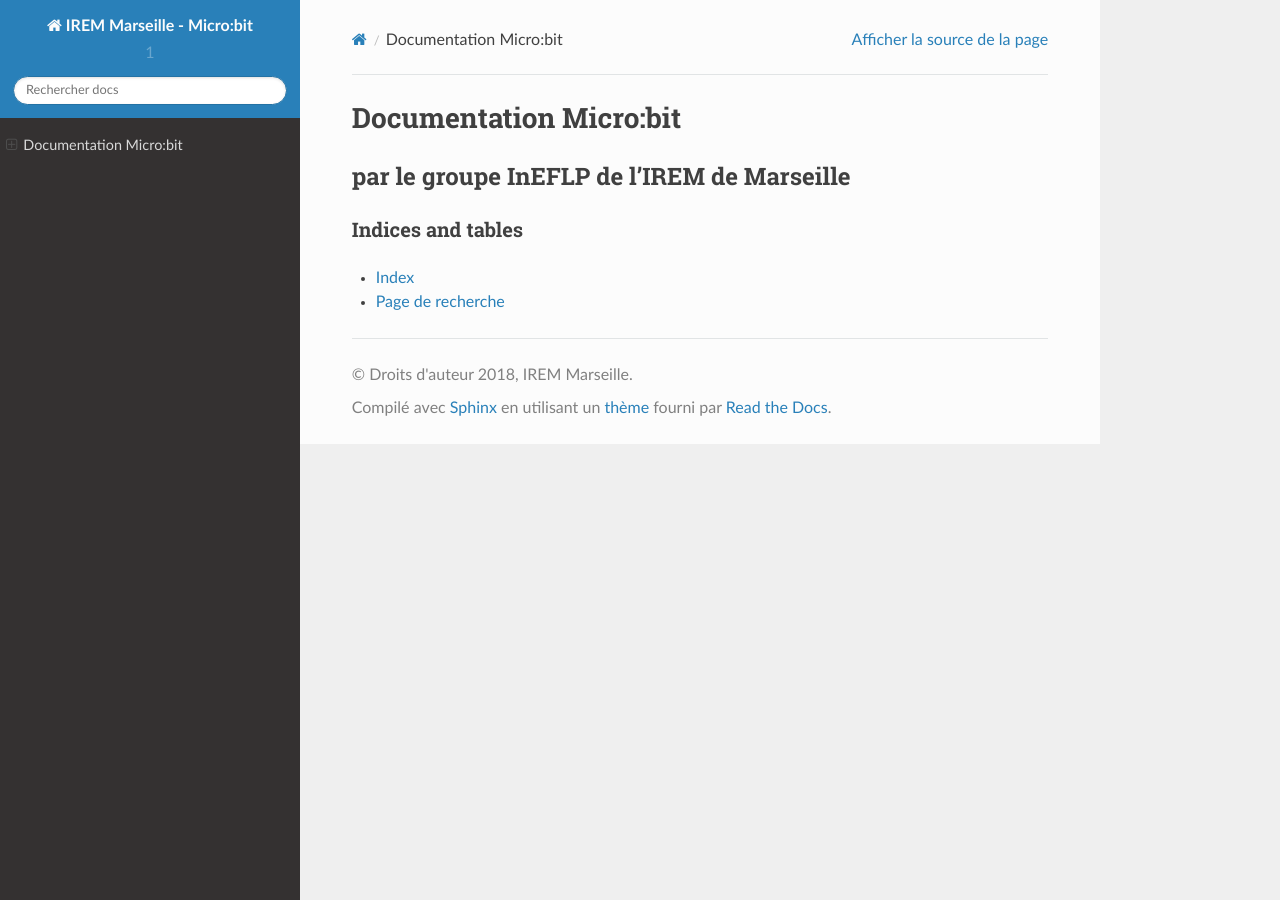
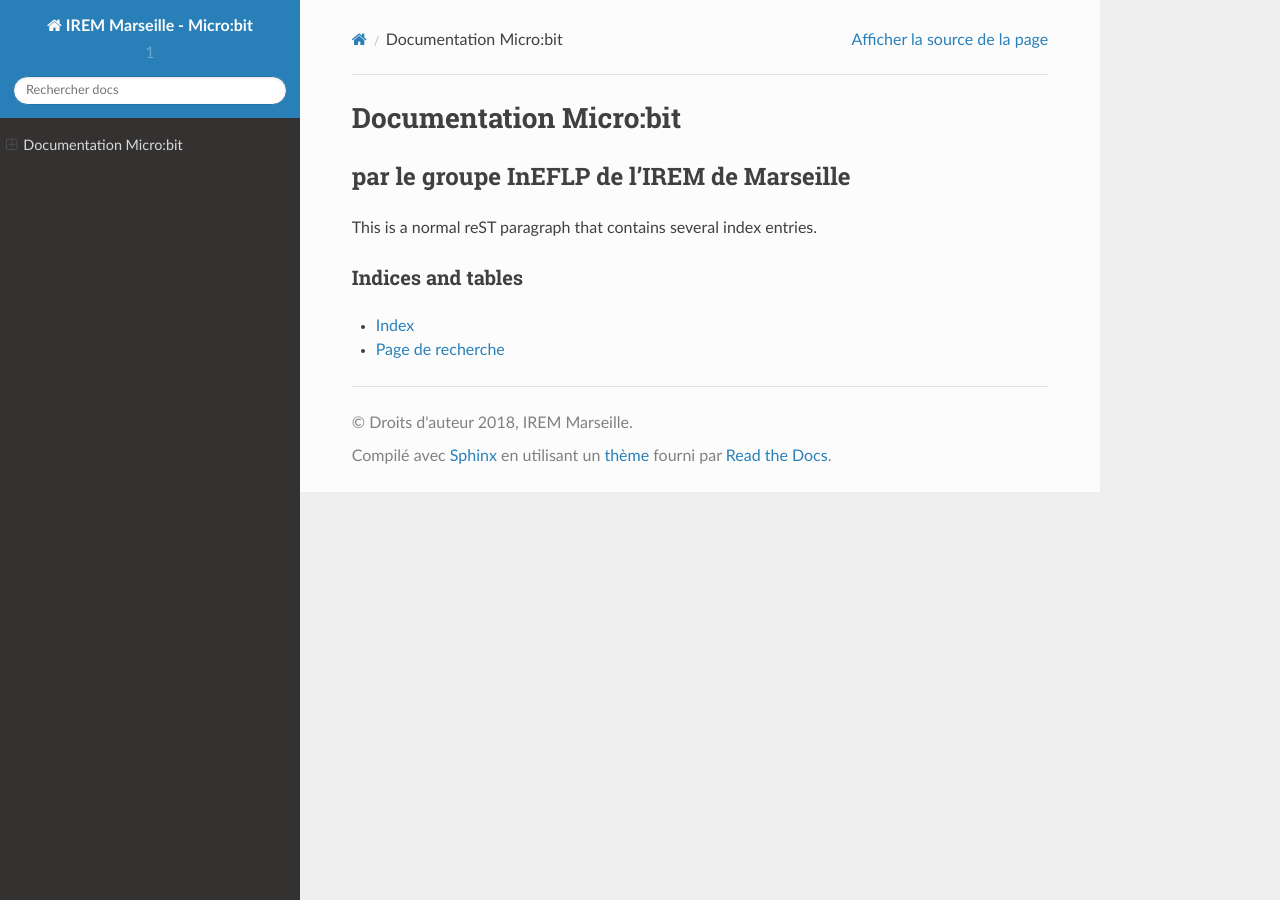
Before and after one commit to iremlp/microbit, a Sphinx documentation site: the page built from docs/source/index.rst, in a window 1280 px wide. Built offline with Sphinx 7.4.7 and the Read the Docs theme 2.0.0, drawn with Linux system fonts in a browser that asks for light colours.

Commit message:
ajout de l'index

```diff
--- a/docs/source/index.rst
+++ b/docs/source/index.rst
@@ -14,6 +14,15 @@
 
 
 
+This is a normal reST :index:`paragraph` that contains several
+:index:`index entries <pair: index; entry>`.
+
+.. index::
+   single: execution; context
+   module: __main__
+   module: sys
+   triple: module; search; path
+
 
 Indices and tables
 ==================
```
Also changed, not shown: 6 other files.
